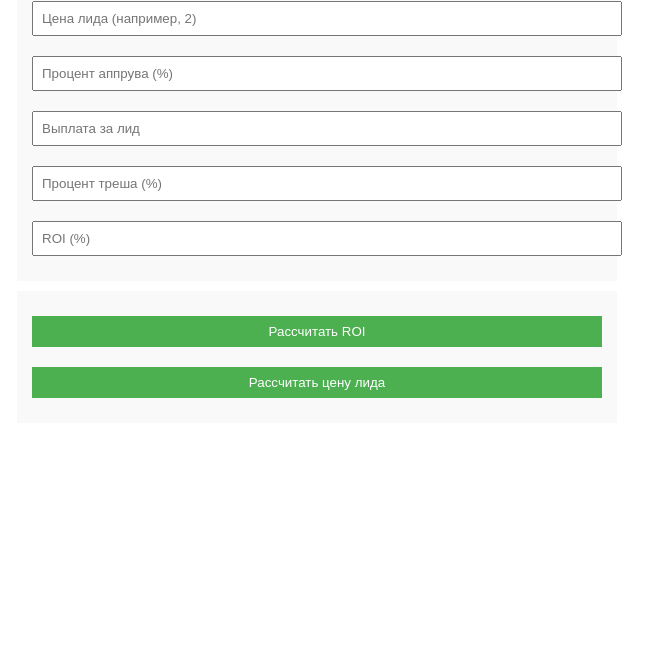
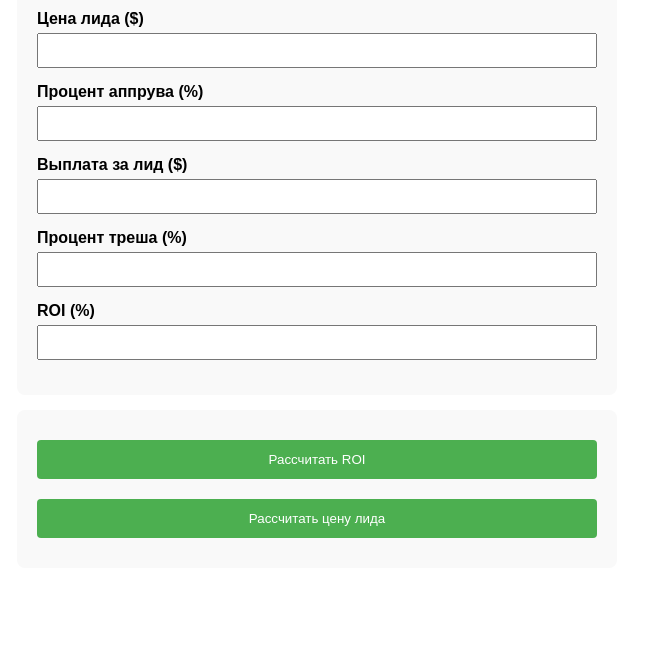
Before and after one commit to Underdog-000/My-script, a plain HTML site: page index.html in a window 1280 px wide. Shown: the part 133-800 px from the top of the page, without its empty margins (323-976 px from the left). Drawn offline with Linux system fonts and the light colour scheme.

Commit message:
Update index.html
Signed-off-by: Underdog-000 <ilonmussk20@gmail.com>

```diff
--- a/index.html
+++ b/index.html
@@ -11,35 +11,75 @@
             margin: 20px auto;
             padding: 20px;
         }
-        input, button {
+        .input-group {
+            margin: 15px 0;
+        }
+        label {
+            display: block;
+            margin-bottom: 5px;
+            font-weight: bold;
+        }
+        input {
             width: 100%;
-            margin: 10px 0;
             padding: 8px;
+            box-sizing: border-box;
         }
         button {
+            width: 100%;
+            padding: 12px;
+            margin: 10px 0;
             background-color: #4CAF50;
             color: white;
             border: none;
             cursor: pointer;
+            border-radius: 4px;
         }
         button:hover {
-            opacity: 0.8;
+            opacity: 0.9;
         }
         .group {
             background: #f9f9f9;
+            padding: 20px;
+            margin: 15px 0;
+            border-radius: 8px;
+        }
+        #result {
+            margin-top: 20px;
             padding: 15px;
-            margin: 10px 0;
+            background: #e8f5e9;
+            border-radius: 4px;
+            display: none;
         }
     </style>
 </head>
 <body>
     <div class="group">
-        <h3>Введите данные:</h3>
-        <input type="number" id="C" placeholder="Цена лида (например, 2)">
-        <input type="number" id="approval_rate" placeholder="Процент аппрува (%)">
-        <input type="number" id="payout" placeholder="Выплата за лид">
-        <input type="number" id="trash_rate" placeholder="Процент треша (%)">
-        <input type="number" id="ROI" placeholder="ROI (%)">
+        <h2>Калькулятор стоимости лида</h2>
+
+        <div class="input-group">
+            <label for="C">Цена лида ($)</label>
+            <input type="number" id="C" step="0.01">
+        </div>
+
+        <div class="input-group">
+            <label for="approval_rate">Процент аппрува (%)</label>
+            <input type="number" id="approval_rate" step="0.1">
+        </div>
+
+        <div class="input-group">
+            <label for="payout">Выплата за лид ($)</label>
+            <input type="number" id="payout" step="0.01">
+        </div>
+
+        <div class="input-group">
+            <label for="trash_rate">Процент треша (%)</label>
+            <input type="number" id="trash_rate" step="0.1">
+        </div>
+
+        <div class="input-group">
+            <label for="ROI">ROI (%)</label>
+            <input type="number" id="ROI" step="0.1">
+        </div>
     </div>
 
     <div class="group">
@@ -50,6 +90,12 @@
     <div id="result"></div>
 
     <script>
+        function showResult(text) {
+            const result = document.getElementById('result');
+            result.innerHTML = text;
+            result.style.display = 'block';
+        }
+
         function calculateROI() {
             const C = parseFloat(document.getElementById('C').value);
             const A = parseFloat(document.getElementById('approval_rate').value);
@@ -57,13 +103,13 @@
             const T = parseFloat(document.getElementById('trash_rate').value);
 
             if ([C, A, P, T].some(isNaN)) {
-                alert("Заполните все поля: Цена лида, Аппрув, Выплата, Треш");
+                alert("Заполните все обязательные поля");
                 return;
             }
 
             const roi = ((((1 - T/100) * (A/100) * P) - C) / C) * 100;
             document.getElementById('ROI').value = roi.toFixed(2);
-            document.getElementById('result').innerHTML = `ROI: <b>${roi.toFixed(2)}%</b>`;
+            showResult(`Рассчитанный ROI: <b>${roi.toFixed(2)}%</b>`);
         }
 
         function calculateC() {
@@ -73,13 +119,13 @@
             const T = parseFloat(document.getElementById('trash_rate').value);
 
             if ([ROI, A, P, T].some(isNaN)) {
-                alert("Заполните все поля: ROI, Аппрув, Выплата, Треш");
+                alert("Заполните все обязательные поля");
                 return;
             }
 
             const C = ((1 - T/100) * (A/100) * P) / ((ROI/100) + 1);
             document.getElementById('C').value = C.toFixed(2);
-            document.getElementById('result').innerHTML = `Цена лида: <b>${C.toFixed(2)}</b>`;
+            showResult(`Рассчитанная цена лида: <b>$${C.toFixed(2)}</b>`);
         }
     </script>
 </body>
```
